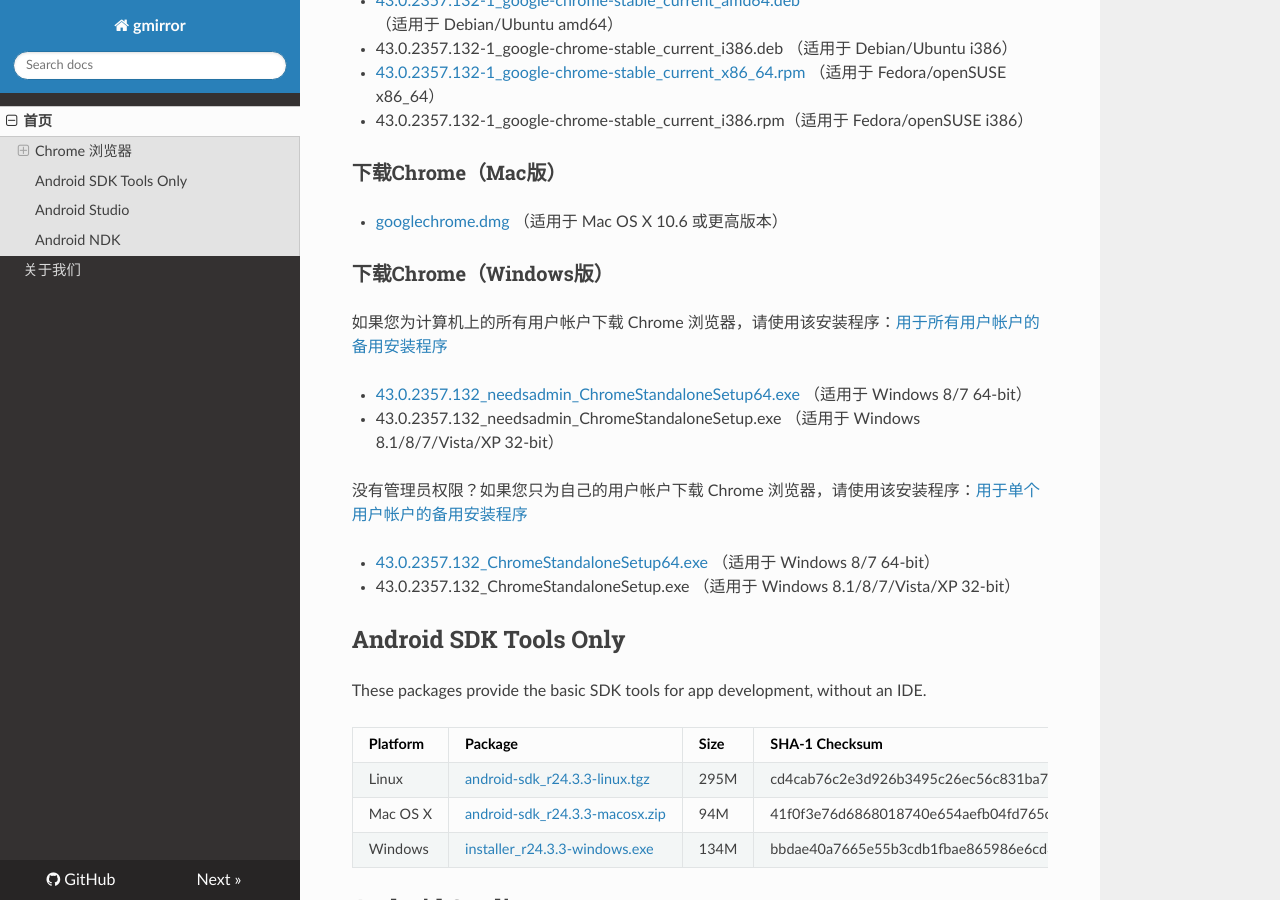
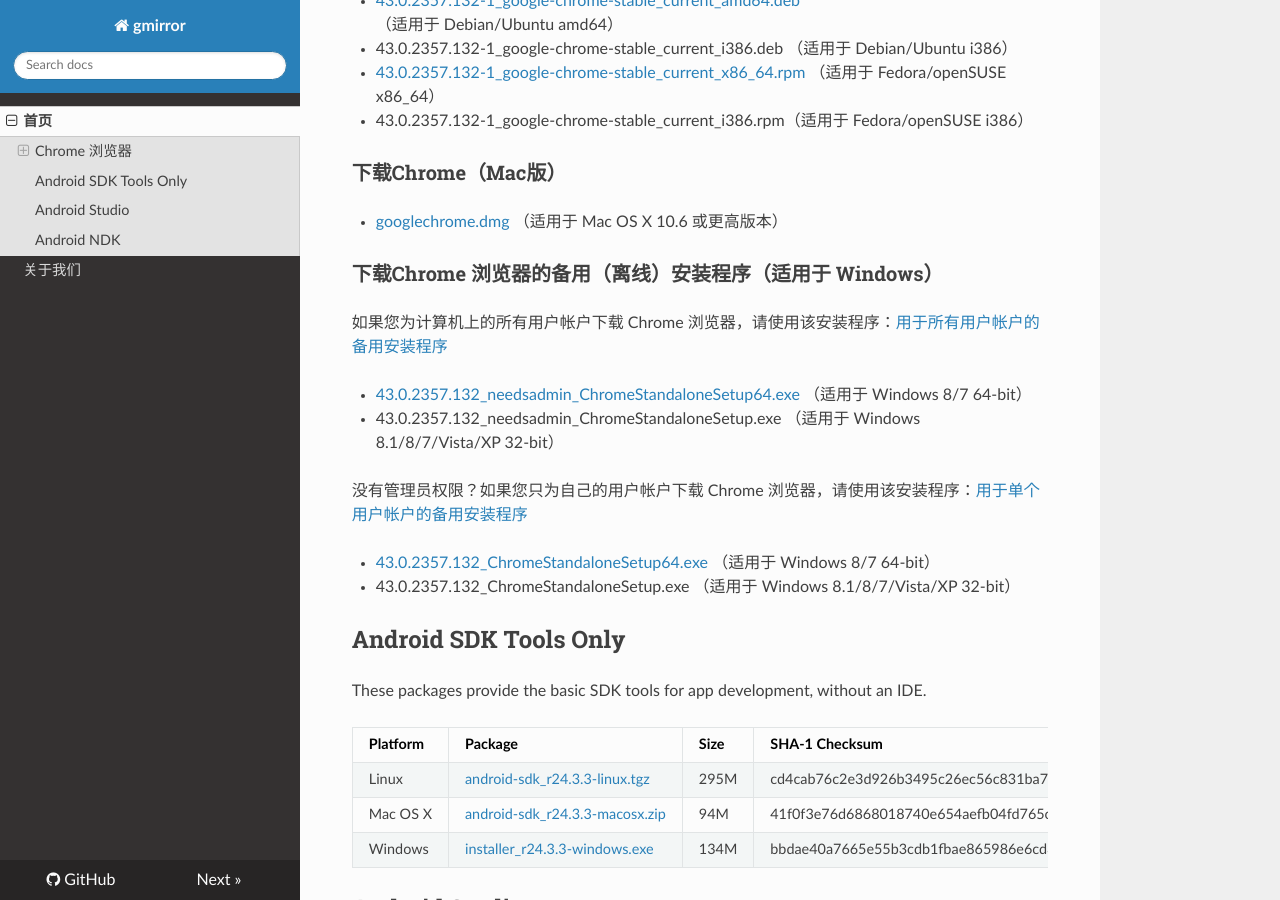
Before and after one commit to sinkcup/gmirror-portal, an MkDocs documentation site: the page built from docs/index.md, in a window 1280 px wide and 900 px high, scrolled down 339 px. Built offline with MkDocs 1.6.1, drawn with Linux system fonts in a browser that asks for light colours; nearby versions of some CDN libraries; comment, search, counter and statistics services are not loaded; old or Windows-style settings are respelled for this version of MkDocs.

Commit message:
change article

```diff
--- a/docs/index.md
+++ b/docs/index.md
@@ -15,7 +15,7 @@
 
  * [googlechrome.dmg](http://dl.gmirror.org/chrome/mac/stable/GGRO/googlechrome.dmg) （适用于 Mac OS X 10.6 或更高版本）
 
-### 下载Chrome（Windows版）
+### 下载Chrome 浏览器的备用（离线）安装程序（适用于 Windows）
 
 如果您为计算机上的所有用户帐户下载 Chrome 浏览器，请使用该安装程序：[用于所有用户帐户的备用安装程序](http://www.google.com/chrome/eula.html?system=true&standalone=1)
 
```
